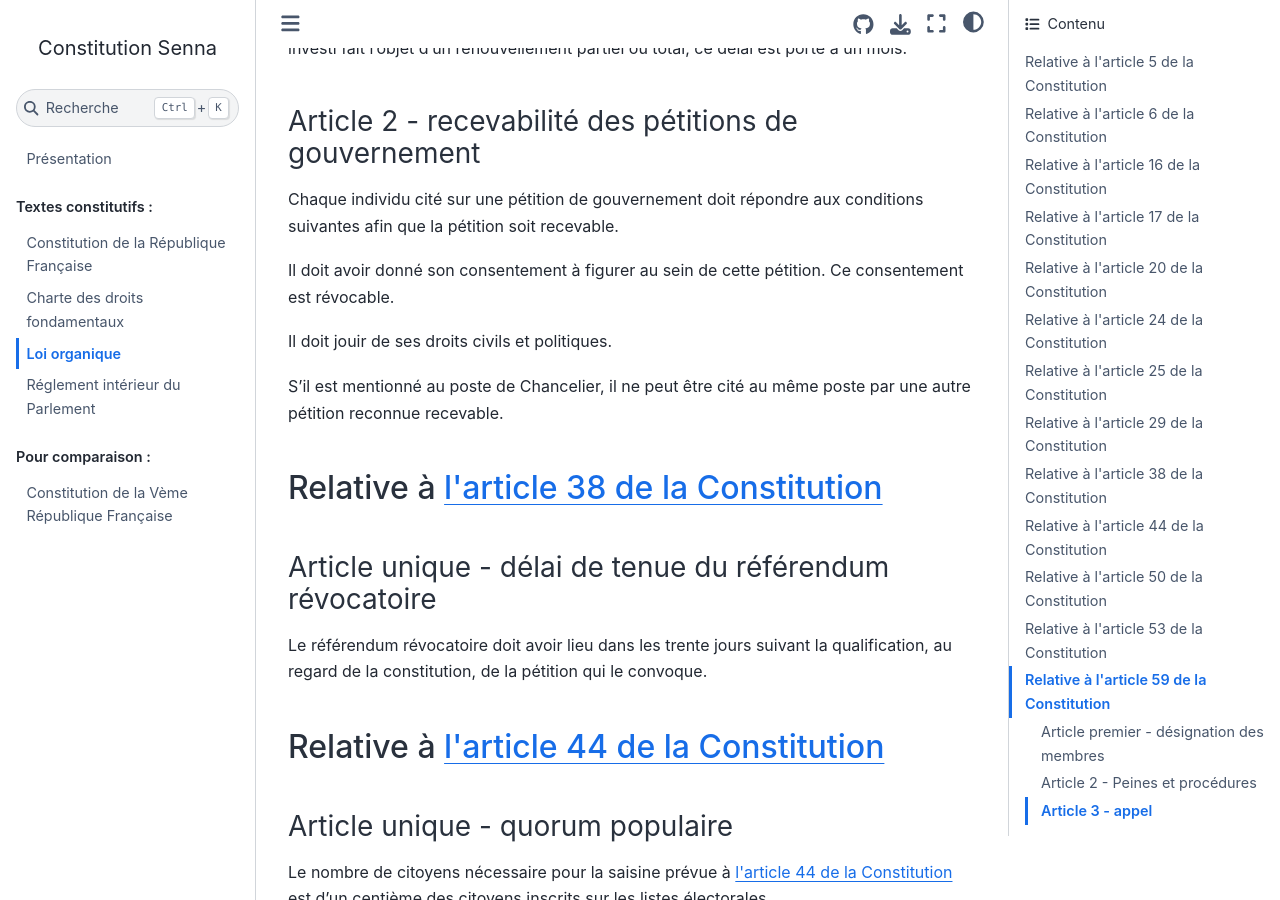
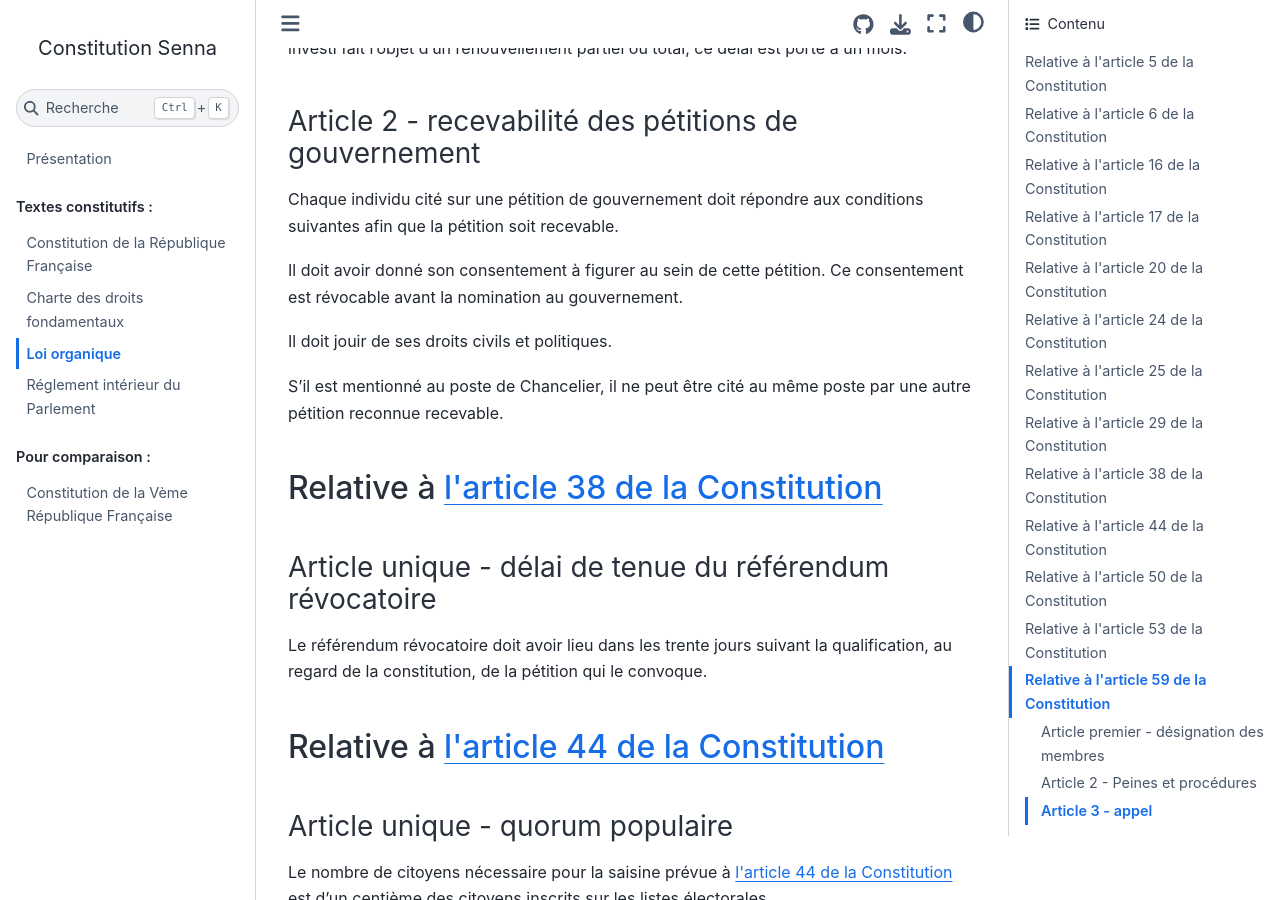
Before and after one commit to Gouvernathor/senna, a Sphinx documentation site: the page built from source/organique.rst, in a window 1280 px wide and 900 px high, scrolled down 6967 px. Built offline with Sphinx 7.4.7 and the Sphinx Book theme 1.1.4, drawn with Linux system fonts in a browser that asks for light colours.

Commit message:
Clarification, un ministre ne peut pas démissionner gratos

```diff
--- a/source/organique.rst
+++ b/source/organique.rst
@@ -202,7 +202,7 @@
 ------------------------------------------------------
 Chaque individu cité sur une pétition de gouvernement doit répondre aux conditions suivantes afin que la pétition soit recevable.
 
-Il doit avoir donné son consentement à figurer au sein de cette pétition. Ce consentement est révocable.
+Il doit avoir donné son consentement à figurer au sein de cette pétition. Ce consentement est révocable avant la nomination au gouvernement.
 
 Il doit jouir de ses droits civils et politiques.
 
```
